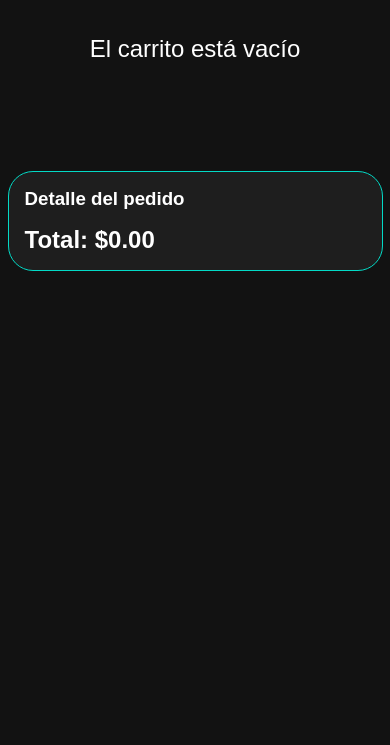
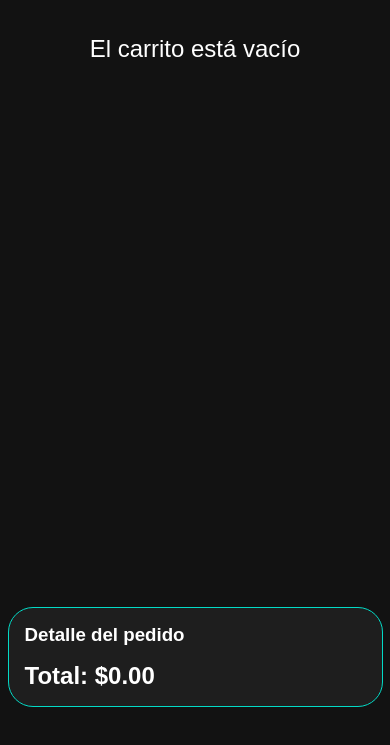
Before and after one commit to FCampo7/simulador-compras-online, a plain HTML site: page pages/carrito.html in a window 390 px wide. Shown: the part 61-806 px from the top of the page. Drawn offline with Linux system fonts and the light colour scheme.

Commit message:
FIX: Bug visual con el detalle

```diff
--- a/src/sass/_main.sass
+++ b/src/sass/_main.sass
@@ -116,9 +116,10 @@
         display: flex
         flex-direction: column
         align-items: center
+        justify-content: space-between
 
         width: 100vw
-        min-height: calc(100vh - 60px)
+        height: calc(100vh - 60px)
 
         margin-bottom: 2rem
 
```
Also changed, not shown: src/css/style.css.
